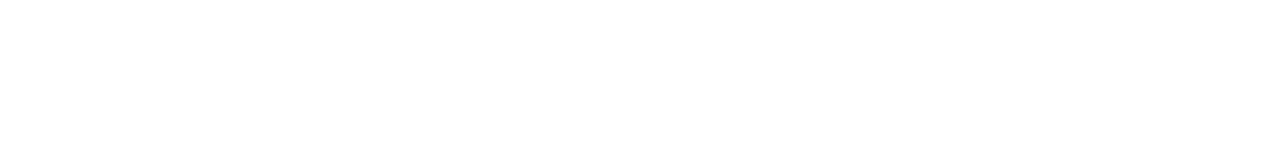
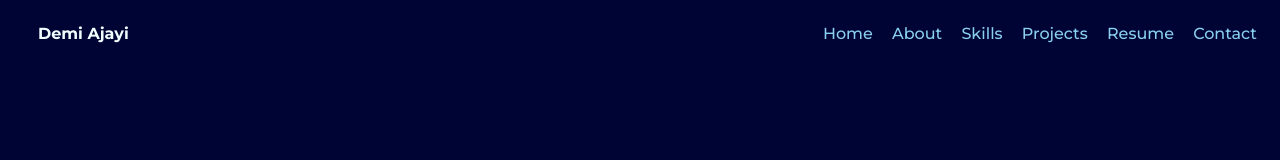
Before and after one commit to Demi-Ajayi/CODSOFT, a plain HTML site: page portfolio/index.html in a window 1280 px wide. Drawn offline with Linux system fonts and the light colour scheme.

Commit message:
added html and styling for navigation bar

```diff
--- a/portfolio/index.html
+++ b/portfolio/index.html
@@ -4,6 +4,39 @@
     <meta charset="UTF-8" />
     <meta name="viewport" content="width=device-width, initial-scale=1.0" />
     <title>Demi Ajayi</title>
+    <link rel="stylesheet" href="style.css" />
+    <link rel="preconnect" href="https://fonts.googleapis.com" />
+    <link rel="preconnect" href="https://fonts.gstatic.com" crossorigin />
+    <link
+      href="https://fonts.googleapis.com/css2?family=Montserrat:ital,wght@0,100..900;1,100..900&family=Roboto:ital,wght@0,100;0,300;0,400;0,500;0,700;0,900;1,100;1,300;1,400;1,500;1,700;1,900&display=swap"
+      rel="stylesheet"
+    />
   </head>
-  <body></body>
+  <body>
+    <nav id="navigation-wrapper">
+      <div class="logo">
+        <a href="/">Demi Ajayi</a>
+      </div>
+      <div class="nav-links">
+        <ul>
+          <li>
+            <a href="">Home</a>
+          </li>
+          <li><a href="">About</a></li>
+          <li>
+            <a href="">Skills</a>
+          </li>
+          <li>
+            <a href="">Projects</a>
+          </li>
+          <li>
+            <a href="">Resume</a>
+          </li>
+          <li>
+            <a href="">Contact</a>
+          </li>
+        </ul>
+      </div>
+    </nav>
+  </body>
 </html>
--- /dev/null
+++ b/portfolio/style.css
@@ -0,0 +1,36 @@
+body {
+  font-family: "Montserrat", sans-serif;
+  background-color: #000435;
+}
+
+#navigation-wrapper {
+  display: flex;
+  justify-content: space-between;
+  align-items: center;
+}
+
+.logo a {
+  font-weight: 700;
+  color: #f0ffff;
+  padding: 30px;
+  text-decoration: none;
+}
+
+.nav-links ul {
+  list-style-type: none;
+}
+
+li {
+  display: inline-block;
+  margin-right: 15px;
+  font-weight: 500;
+}
+
+li a {
+  text-decoration: none;
+  color: #89cff0;
+}
+
+li a:hover {
+  color: #00ffff;
+}
```
